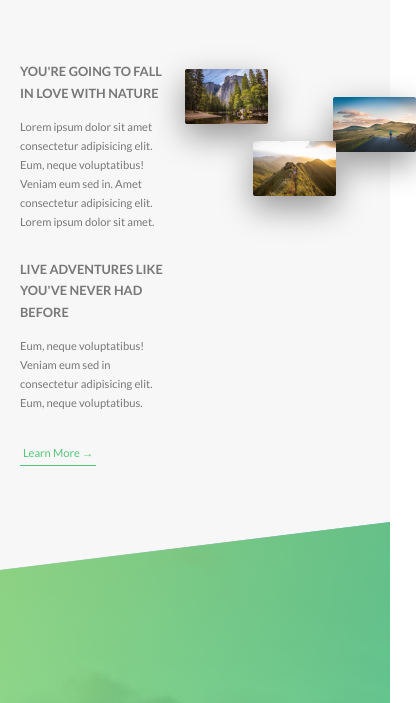
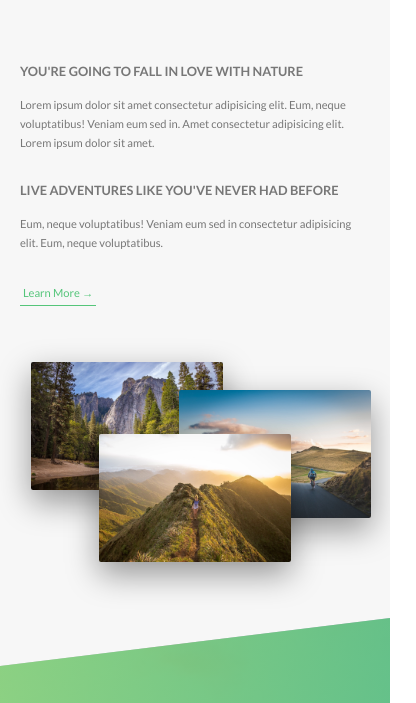
Before and after one commit to Marknjo/natours-css-project, a website built with webpack: page src/index.html in a window 390 px wide. Shown: the part 852-1555 px from the top of the page, 416 px wide, since content can reach past the window. Built offline with nearby package versions, Linux system fonts and the light colour scheme.

Commit message:
Adds media querry support for the custom grid

```diff
--- a/src/styles/abstract/_variables.scss
+++ b/src/styles/abstract/_variables.scss
@@ -28,7 +28,9 @@ $color-tertiary-dark: #5643fa;
 
 //Grid
 $grid-width: 114rem;
+$grid-width-small: 55rem;
 $gutter-verticle: 8rem;
+$gutter-verticle-small: 6rem;
 $gutter-horizontal: 6rem;
 
 //Fonts
--- a/src/styles/layouts/_grid.scss
+++ b/src/styles/layouts/_grid.scss
@@ -2,6 +2,10 @@
   max-width: $grid-width;
   margin: 0 auto;
   @include clear-fix;
+
+  @include respond(tab-pot) {
+    max-width: $grid-width-small;
+  }
 
   &:not(:last-child) {
     margin-bottom: $gutter-verticle;
@@ -11,6 +15,15 @@
     float: left;
     &:not(:last-child) {
       margin-right: $gutter-horizontal;
+
+      @include respond(tab-pot) {
+        margin-right: 0;
+        margin-bottom: $gutter-verticle-small;
+      }
+    }
+
+    @include respond(tab-pot) {
+      width: 100% !important;
     }
   }
 
```
